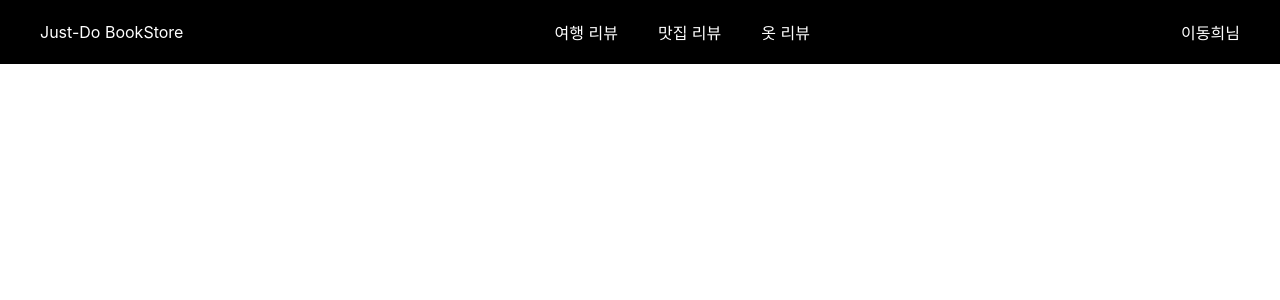
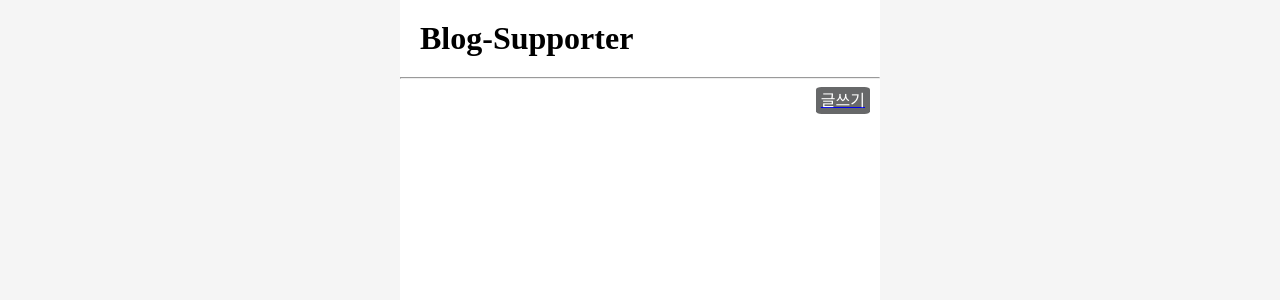
Before and after one commit to LDH-Duke/Blog-React, a React (Create React App) app: page / in a window 1280 px wide. Shown: the top 300 px of the page. Built offline with nearby package versions, Linux system fonts and the light colour scheme.

Commit message:
블로그 메인화면과 게시글 작성화면UI 수정

```diff
--- a/src/App.css
+++ b/src/App.css
@@ -1,38 +1,54 @@
 .App {
-  text-align: center;
+  display: flex;
+  flex-direction: column;
+  width: 480px;
+  height: 100vh;
+  background: white;
 }
 
-.App-logo {
-  height: 40vmin;
-  pointer-events: none;
+h1 {
+  margin: 20px;
 }
 
-@media (prefers-reduced-motion: no-preference) {
-  .App-logo {
-    animation: App-logo-spin infinite 20s linear;
-  }
+/* 메인페이지*/
+
+/* 글쓰기 버튼 */
+.main>a {
+  text-decoration: none;
 }
 
-.App-header {
-  background-color: #282c34;
-  min-height: 100vh;
-  display: flex;
-  flex-direction: column;
-  align-items: center;
-  justify-content: center;
-  font-size: calc(10px + 2vmin);
-  color: white;
+.edit_button {
+  text-align: right;
 }
 
-.App-link {
-  color: #61dafb;
+.edit_post {
+  order: 1px solid #676869;
+  background-color: #676869;
+  border-radius: 10%;
+  color: white;
+  margin: 0 10px ;
+  padding: 5px;
 }
 
-@keyframes App-logo-spin {
-  from {
-    transform: rotate(0deg);
-  }
-  to {
-    transform: rotate(360deg);
-  }
+/* 게시물 페이지 */
+
+/* 제목 입력 */
+.input_title {
+  width: 458px;
+  margin: 7px;
 }
+
+/* 내용 입력 */
+.input_contents {
+  resize: none;
+  width: 460px;
+  height: 70vh;
+  margin: 7px;
+  overflow-x: visible;
+  overflow-y: auto;
+}
+
+/* 작성완료 버튼 */
+.submit_btn {
+  margin: 7px;
+}
--- a/src/App.js
+++ b/src/App.js
@@ -1,8 +1,11 @@
 import logo from './logo.svg';
 import './App.css';
 import { useState } from 'react';
-import { BrowserRouter as Router, Routes, Route } from 'react-router-dom';
-import Header_Nav from './component/header_nav';
+import { BrowserRouter, Routes, Route } from 'react-router-dom';
+import Main from './component/main';
+import EditPost from './component/editpost';
+
+
 
 function App() {
 
@@ -11,11 +14,12 @@ function App() {
 
   return (
     <div className="App">
-      <Router>
+      <BrowserRouter>
         <Routes>
-          <Route path="/" element={<Header_Nav />}></Route>
+          <Route path="/" element={<Main />}></Route>
+          <Route path="/editpost" element={<EditPost />}></Route>
         </Routes>
-      </Router>
+      </BrowserRouter>
     </div>
   );
 }
--- /dev/null
+++ b/src/component/editpost.js
@@ -0,0 +1,17 @@
+import React from 'react'
+
+function editpost() {
+  return (
+    <div className='editpost'>
+        <h1>게시물 작성</h1>
+        <hr/>
+        <div className='edit_form'>
+            <input className='input_title' type='text' placeholder='제목'/><br/>
+            <textarea className='input_contents'></textarea>
+        </div>
+        <button className='submit_btn'>작성완료</button>
+    </div>
+  )
+}
+
+export default editpost
--- a/src/component/header_nav.js
+++ /dev/null
@@ -1,23 +0,0 @@
-export default function header_nav(){
-    return (
-        <div>
-            <div className="nav">
-                <div className="nav-item-group">
-                    <div className="nav-logo">
-                        <span className="logo">Just-Do BookStore</span>
-                    </div>
-                    <div className="nav-categori">
-                        <ul>
-                            <li><a href="#">여행 리뷰</a></li>
-                            <li><a href="#">맛집 리뷰</a></li>
-                            <li><a href="#">옷 리뷰</a></li>
-                        </ul>
-                    </div>
-                    <div className="nav-myInfo">
-                        <span className="nickname">이동희님</span>
-                    </div>
-                </div>
-            </div>
-        </div>
-    );
-}
--- /dev/null
+++ b/src/component/main.js
@@ -0,0 +1,17 @@
+import React from 'react'
+
+function main() {
+  return (
+    <div className='main'>
+        <h1>Blog-Supporter</h1>
+        <hr></hr>
+        <div className='edit_button'>
+            <a href='/editpost'><span className='edit_post'>글쓰기</span></a>
+        </div>
+
+
+    </div>
+  )
+}
+
+export default main
--- a/src/index.css
+++ b/src/index.css
@@ -1,50 +1,8 @@
-* {
-  margin: 0;
-  padding: 0;
-  box-sizing: border-box;
+body {
+    display: flex;
+    justify-content: center; /*가로 축 정렬*/ /*align-item세로 축 정렬*/
+    width: 100vw;
+    height: 100vh;
+    background: rgb(245, 245, 245);
+    margin: 0;
 }
-
-body {
-  margin: 0;
-  font-family: -apple-system, BlinkMacSystemFont, 'Segoe UI', 'Roboto', 'Oxygen',
-    'Ubuntu', 'Cantarell', 'Fira Sans', 'Droid Sans', 'Helvetica Neue',
-    sans-serif;
-  -webkit-font-smoothing: antialiased;
-  -moz-osx-font-smoothing: grayscale;
-}
-
-code {
-  font-family: source-code-pro, Menlo, Monaco, Consolas, 'Courier New',
-    monospace;
-}
-
-ul li, a, span{
-  text-decoration: none;
-  text-align: center;
-  color: white;
-  list-style: none;
-
-}
-
-.nav {
-  background: black;
-  color: white;
-
-
-}
-
-.nav-item-group {
-  display: flex;
-  justify-content: space-between;
-  align-items: center;
-  padding: 20px 40px;
-}
-
-.nav-logo {
-
-}
-
-.nav-categori li {
-  display: inline-block;
-  padding: 0px 20px;
-}
--- a/src/index.js
+++ b/src/index.js
@@ -2,7 +2,6 @@ import React from 'react';
 import ReactDOM from 'react-dom/client';
 import './index.css';
 import App from './App';
-import Header from './component/header_nav'
 import reportWebVitals from './reportWebVitals';
 
 const root = ReactDOM.createRoot(document.getElementById('root'));
@@ -15,4 +14,3 @@ root.render(
 // If you want to start measuring performance in your app, pass a function
 // to log results (for example: reportWebVitals(console.log))
 // or send to an analytics endpoint. Learn more: https://bit.ly/CRA-vitals
-reportWebVitals();
```
